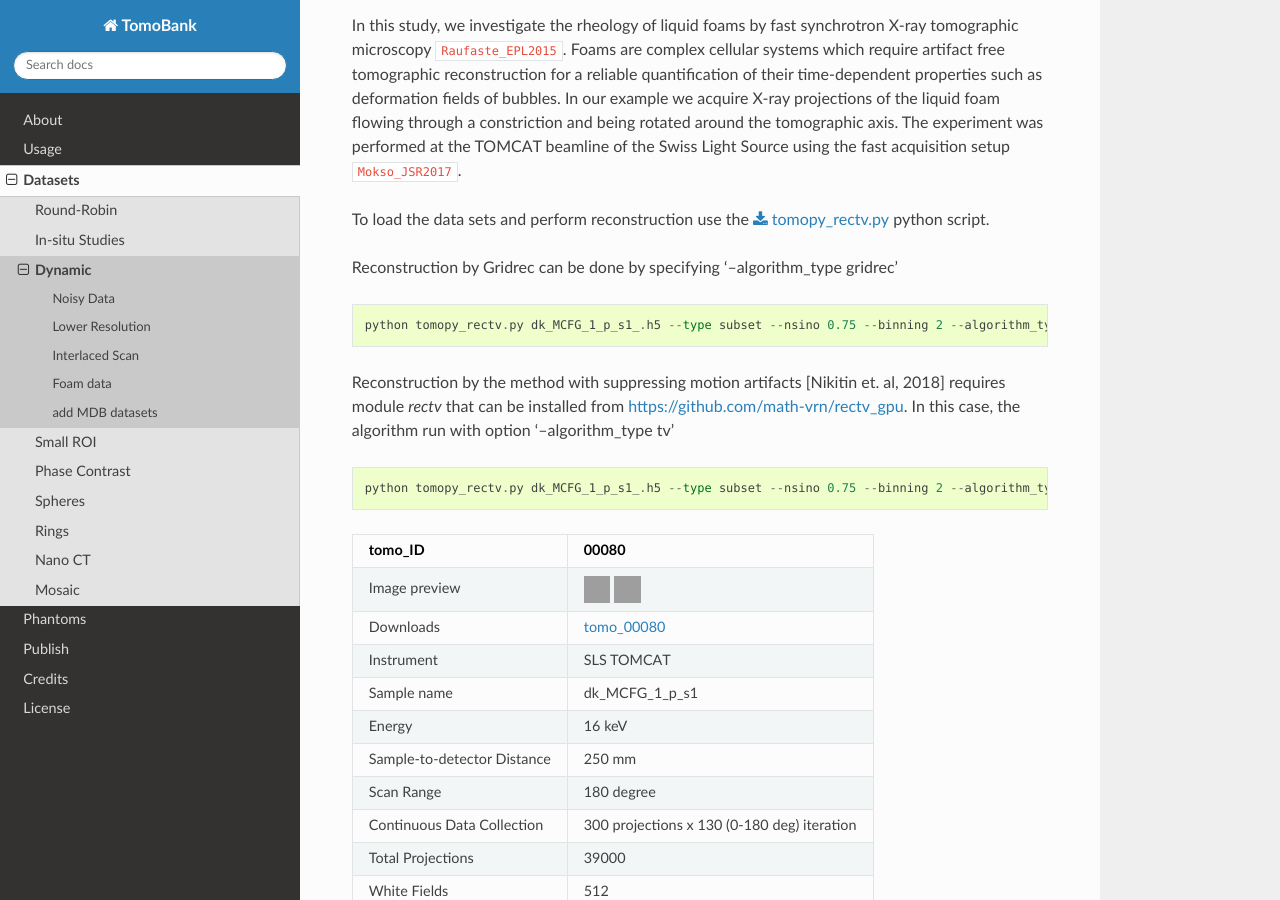
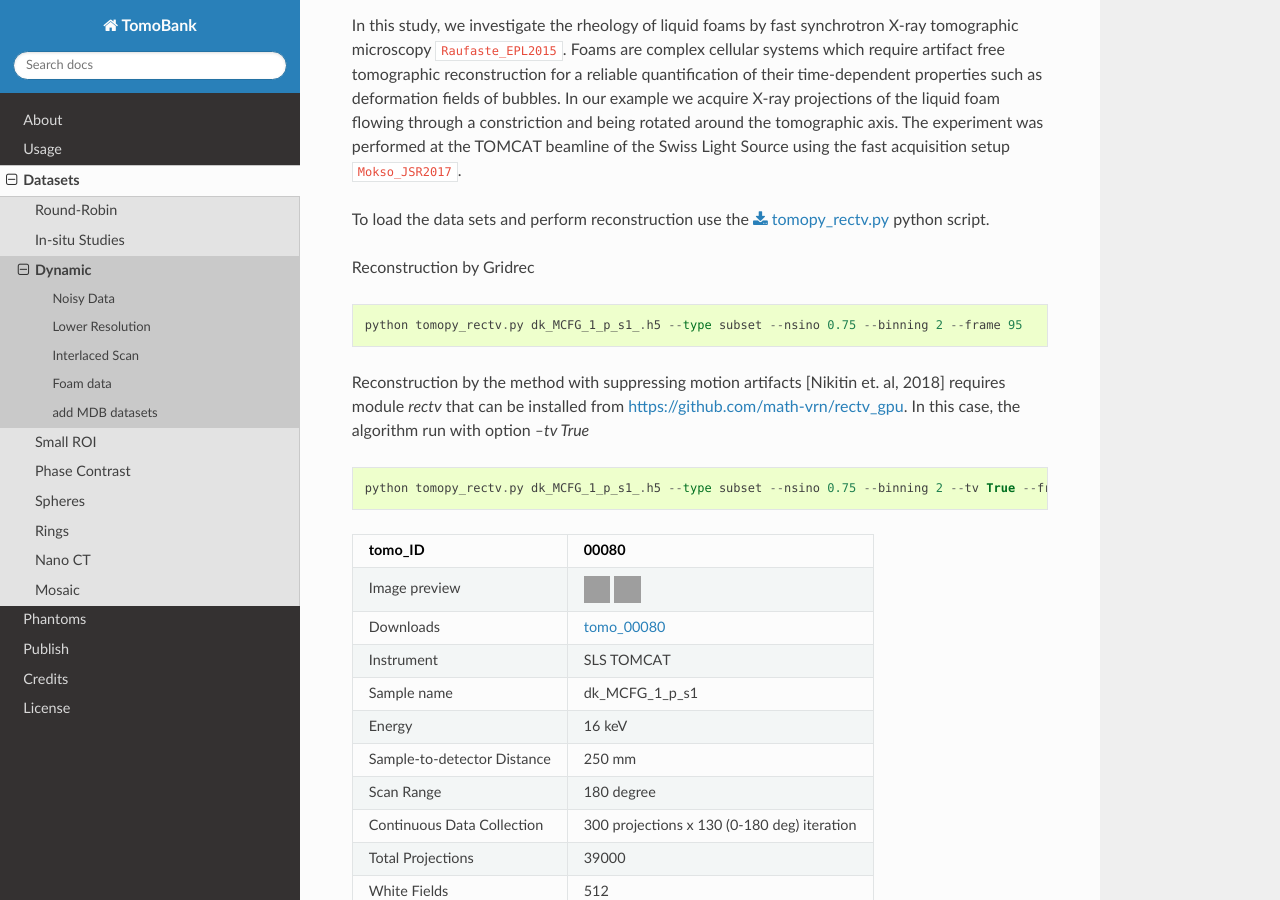
Before and after one commit to tomography/tomobank, a Sphinx documentation site: the page built from docs/source/data/docs.data.dynamic.rst, in a window 1280 px wide and 900 px high, scrolled down 2943 px. Built offline with Sphinx 7.4.7 and the Read the Docs theme 2.0.0, drawn with Linux system fonts in a browser that asks for light colours; cross-references to code outside the pages are shown as plain code; grey boxes are pictures that could not be loaded.

Commit message:
Consolidate parameter tv as a boolean with the default value=False

```diff
--- a/docs/demo/tomopy_rectv.py
+++ b/docs/demo/tomopy_rectv.py
@@ -215,7 +215,7 @@ def main(arg):
     parser.add_argument("fname", help="file name of a tomographic dataset")
     parser.add_argument("--type", nargs='?', type=str, default="slice", help="reconstruction type: full (default slice)")
     parser.add_argument("--nsino", nargs='?', type=restricted_float, default=0.5, help="location of the sinogram used by slice reconstruction (0 top, 1 bottom): 0.5 (default 0.5)")
-    parser.add_argument("--algorithm_type", nargs='?', type=str, default="tv", help="algorithm for reconstruction: tv (default tv)")
+    parser.add_argument("--tv", nargs='?', type=bool, default=False, help="Use Total variation reconstruction method (Gridrec otherwise): False (default False)")
     parser.add_argument("--binning", nargs='?', type=str, default=0, help="binning projections: 0 (default 0)")
     parser.add_argument("--frame", nargs='?', type=str, default=92, help="time frame with motion: 92 (default 92)")
 
@@ -227,7 +227,9 @@ def main(arg):
     nsino = float(args.nsino)
     binning = int(args.binning)
     frame = int(args.frame)
+    tv = args.tv
 
+    print(tv)
     nframes = 8 #number of time frames for reconstruction
     nproj = 300 #number of projections per 180 degrees interval
 
@@ -239,10 +241,6 @@ def main(arg):
     if args.type == "subset":
         subset = True
 
-
-    tv = False
-    if args.algorithm_type == "tv":
-        tv = True
 
     if os.path.isfile(fname):
         if slice:
--- a/docs/source/data/docs.data.dynamic.rst
+++ b/docs/source/data/docs.data.dynamic.rst
@@ -176,13 +176,13 @@ The experiment was performed at the TOMCAT beamline of the Swiss Light Source us
 
 To load the data sets and perform reconstruction use the :download:`tomopy_rectv.py <../../demo/tomopy_rectv.py>` python script.
 
-Reconstruction by Gridrec can be done by specifying '--algorithm_type gridrec' ::
+Reconstruction by Gridrec ::
 
-        python tomopy_rectv.py dk_MCFG_1_p_s1_.h5 --type subset --nsino 0.75 --binning 2 --algorithm_type gridrec --frame 95
+        python tomopy_rectv.py dk_MCFG_1_p_s1_.h5 --type subset --nsino 0.75 --binning 2 --frame 95
 
-Reconstruction by the method with suppressing motion artifacts [Nikitin et. al, 2018] requires module `rectv` that can be installed from https://github.com/math-vrn/rectv_gpu. In this case, the algorithm run with option '--algorithm_type tv' ::
+Reconstruction by the method with suppressing motion artifacts [Nikitin et. al, 2018] requires module `rectv` that can be installed from https://github.com/math-vrn/rectv_gpu. In this case, the algorithm run with option `--tv True` ::
 
-        python tomopy_rectv.py dk_MCFG_1_p_s1_.h5 --type subset --nsino 0.75 --binning 2 --algorithm_type tv --frame 95
+        python tomopy_rectv.py dk_MCFG_1_p_s1_.h5 --type subset --nsino 0.75 --binning 2 --tv True --frame 95
 
 
 .. _tomo_00080: https://www.globus.org/app/transfer?origin_id=e133a81a-6d04-11e5-ba46-22000b92c6ec&origin_path=%2Ftomobank%2Ftomo_00080%2F
```
